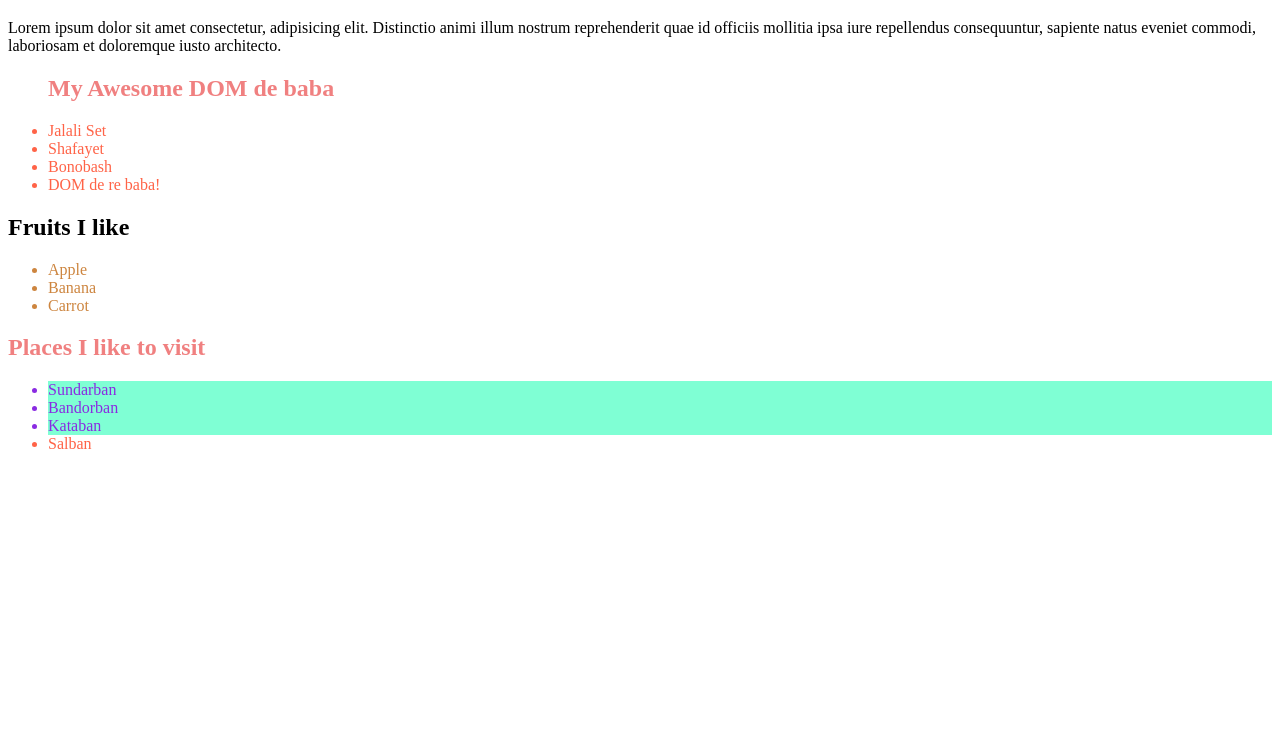
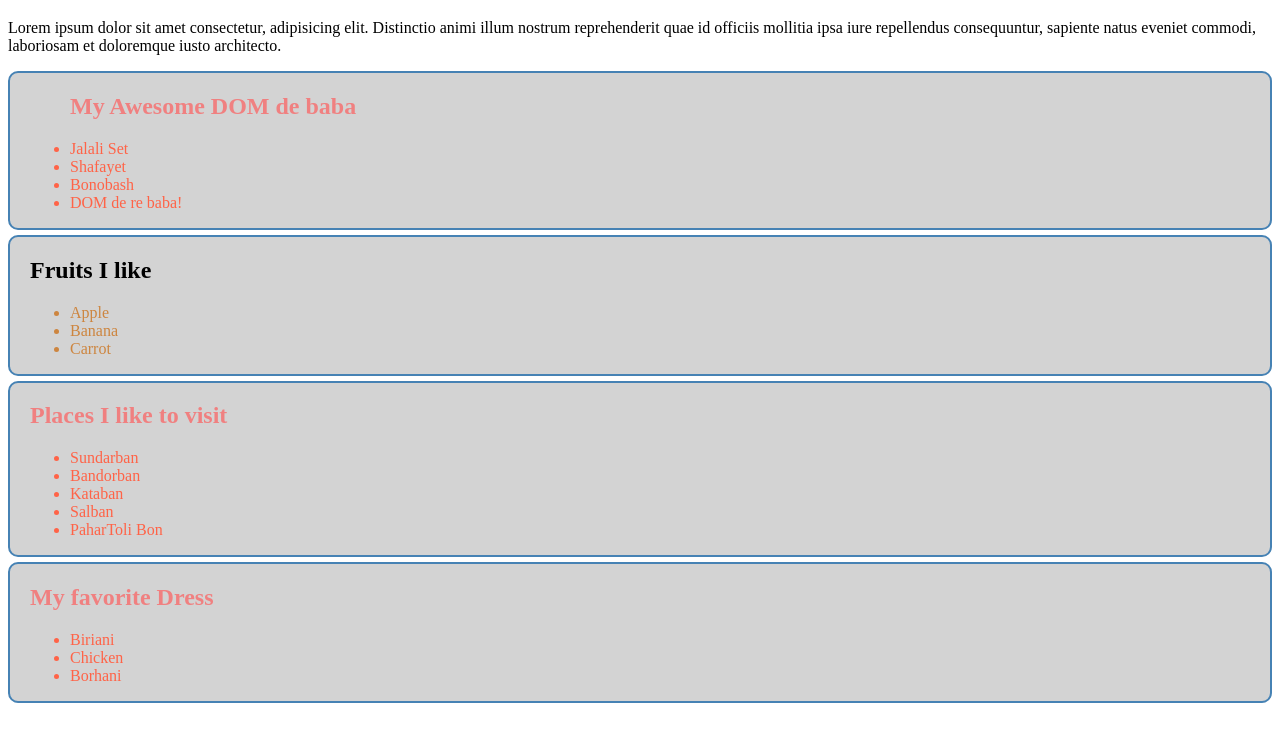
Before and after one commit to MdRehanAli/JS-DOM, a plain HTML site: page index.html in a window 1280 px wide. Shown: the part 61-800 px from the top of the page. Drawn offline with Linux system fonts and the light colour scheme.

Commit message:
added append

```diff
--- a/index.html
+++ b/index.html
@@ -15,11 +15,11 @@
         #fruits-title {
             color: black;
         }
-
+/*
         .important-places {
             color: blueviolet;
             background-color: aquamarine;
-        }
+        } */
 
         .fruits-container li {
             color: peru;
@@ -34,7 +34,7 @@
             id officiis mollitia ipsa iure repellendus consequuntur, sapiente natus eveniet commodi, laboriosam et
             doloremque iusto architecto.</p>
     </header>
-    <main>
+    <main id="main-container">
         <section>
             <ul>
                 <h1>My Awesome DOM de baba</h1>
@@ -54,18 +54,20 @@
             </ul>
         </section>
 
-        <section>
+        <section id="places-container" class="large-text">
             <h1 id="places-title">Places I like to visit</h1>
-            <ul>
+            <ul id="places-list">
                 <li class="important-places">Sundarban</li>
                 <li class="important-places">Bandorban</li>
                 <li class="important-places">Kataban</li>
-                <li>Salban</li>
+                <li class="other-places">Salban</li>
             </ul>
         </section>
     </main>
 
     <script src="js/dom.js"></script>
+    <script src="js/append.js"></script>
+    <script src="js/styleInJS.js"></script>
     <script>
         // const student = {
         //     name: 'ABUL',
@@ -96,7 +98,7 @@
         // // qurerySelectorAll
         const someLi = document.querySelectorAll('.fruits-container li');
         for (const li of someLi) {
-            console.log(li.innerText);
+            // console.log(li.innerText);
         }
 
     </script>
--- /dev/null
+++ b/js/append.js
@@ -0,0 +1,97 @@
+// console.log('hey');
+
+// // Where to add
+// const placeList = document.getElementById('places-list');
+// console.log(placeList);
+// // What to be added
+// const li = document.createElement('li');
+// li.innerText = 'Pahar Toli bon';
+// // add the child
+// placeList.appendChild(li);
+// placeList;
+
+
+// // Added New Section
+
+// const section = document.getElementById('sections');
+// console.log(section);
+
+// const section4 = document.createElement('section');
+// const h1 = document.createElement('h1');
+// h1.innerText = 'My food List';
+// section4.appendChild(h1);
+
+// const ul = document.createElement('ul');
+// const li1 = document.createElement('li');
+// li1.innerText = 'biriani';
+// ul.appendChild(li1);
+// const li2 = document.createElement('li');
+// li2.innerText = 'borhani';
+// ul.appendChild(li2);
+// const li3 = document.createElement('li');
+// li3.innerText = 'Chiken';
+// ul.appendChild(li3);
+
+
+// section.appendChild(ul);
+// section.appendChild(section4);
+
+
+
+// // set innerHTML directly
+
+// const sectionDress = document.createElement('section');
+
+// sectionDress.innerHTML = `
+// <h1> My Dress section </h1>
+// <ul>
+//     <li> T-shirt </li>
+//     <li> Lungi </li>
+//     <li> Genji </li>
+// </ul>
+// `
+
+// section.appendChild(sectionDress);
+
+
+const placeList = document.getElementById('places-list');
+
+const li = document.createElement('li');
+li.innerText = 'PaharToli Bon';
+
+placeList.appendChild(li);
+
+const mainContainer = document.getElementById('main-container');
+
+console.log(mainContainer);
+
+const section = document.createElement('section');
+const h1 = document.createElement('h1');
+h1.innerText = 'My favorite Dress'
+
+section.appendChild(h1);
+mainContainer.appendChild(section);
+
+const ul = document.createElement('ul');
+section.appendChild(ul);
+
+const li1 = document.createElement('li');
+li1.innerText = 'Biriani';
+ul.appendChild(li1);
+const li2 = document.createElement('li');
+li2.innerText = 'Chicken';
+ul.appendChild(li2);
+const li3 = document.createElement('li');
+li3.innerText = 'Borhani';
+ul.appendChild(li3);
+
+sectionDress.innerHTML = `
+<h1> My Dress section </h1>
+<ul>
+    <li> T-shirt </li>
+    <li> Lungi </li>
+    <li> Genji </li>
+</ul>
+`
+
+section.appendChild(sectionDress);
--- a/js/dom.js
+++ b/js/dom.js
@@ -1,2 +1,2 @@
-console.log('DOM from JS');
-console.log(document.body);
+// console.log('DOM from JS');
+// console.log(document.body);
--- /dev/null
+++ b/js/styleInJS.js
@@ -0,0 +1,20 @@
+const sections = document.querySelectorAll('section');
+// console.log(sections);
+
+for (const section of sections) {
+    console.log(section);
+    section.style.border = '2px solid steelblue';
+    section.style.marginBottom = '5px';
+    section.style.borderRadius = '10px';
+    section.style.paddingLeft = '20px';
+    section.style.backgroundColor = 'lightgray'
+}
+
+// const places = document.getElementById('Places-container');
+// console.log(places);
+
+// places.style.backgroundColor = 'yellow'
+
+const places = document.getElementById('places-container');
+places.classList.add('yellow-bg');
+places.classList.remove('large-text');
--- a/styles/style.css
+++ b/styles/style.css
@@ -1,3 +1,11 @@
 h1{
     color: lightcoral;
 }
+
+.text-center{
+    text-align: center;
+}
+
+.large-text{
+    font-size: 2em;
+}
```
